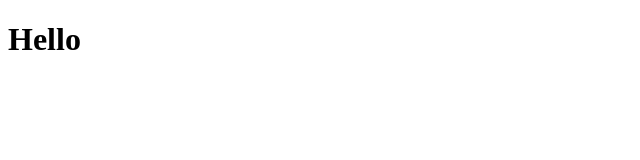
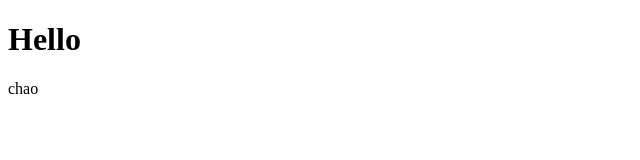
Before and after one commit to PhanThanhDat16/test, a plain HTML site: page index.html in a window 1280 px wide. Shown: the full height of the page, 0-640 px from the left. Drawn offline with Linux system fonts and the light colour scheme.

Commit message:
Update index.html

```diff
--- a/index.html
+++ b/index.html
@@ -7,5 +7,6 @@
 </head>
 <body>
     <h1>Hello</h1>
+    <span>chao</span>
 </body>
 </html>
```
